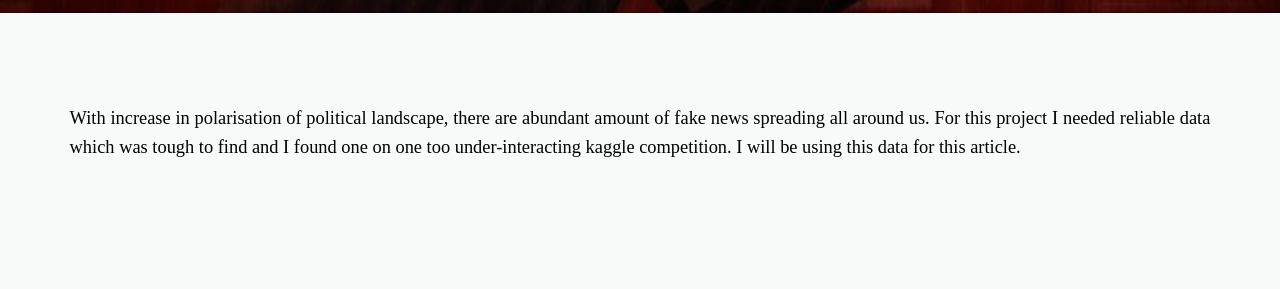
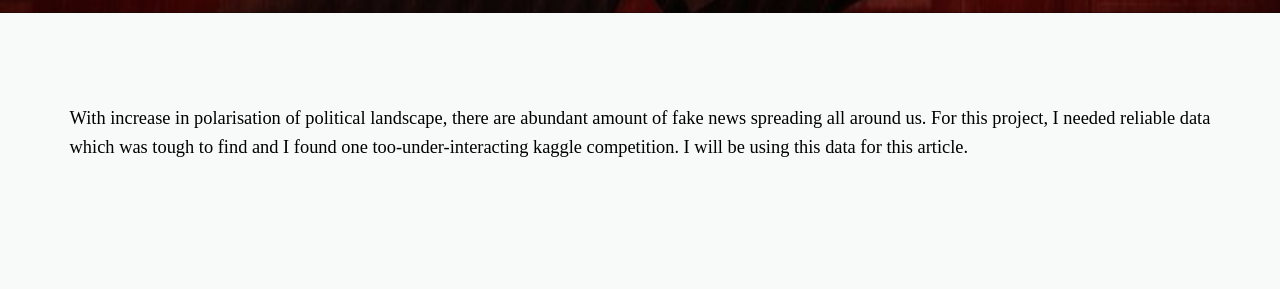
Before and after one commit to daftengineer/daftengineer.github.io, a Jekyll site: the page built from _posts/2018-09-20-detecting-fake-news.markdown, in a window 1280 px wide. Shown: the part 631-920 px from the top of the page. Built offline with Jekyll 4.4.1, drawn with Linux system fonts in a browser that asks for light colours; nearby versions of some CDN libraries.

Commit message:
Update 2018-09-20-detecting-fake-news.markdown

```diff
--- a/_posts/2018-09-20-detecting-fake-news.markdown
+++ b/_posts/2018-09-20-detecting-fake-news.markdown
@@ -9,7 +9,7 @@
 
 <div style="color:black;"><p></p>
 
-<p style="text-align:justify;">With increase in polarisation of political landscape, there are abundant amount of fake news spreading all around us. For this project I needed reliable data which was tough to find and I found one on one too under-interacting kaggle competition. I will be using this data for this article. </p>
+<p style="text-align:justify;">With increase in polarisation of political landscape, there are abundant amount of fake news spreading all around us. For this project, I needed reliable data which was tough to find and I found one too-under-interacting kaggle competition. I will be using this data for this article. </p>
 <p style="text-align:justify;"></p>
 <p style="text-align:justify;"></p>
 <p style="text-align:justify;"></p>
```
